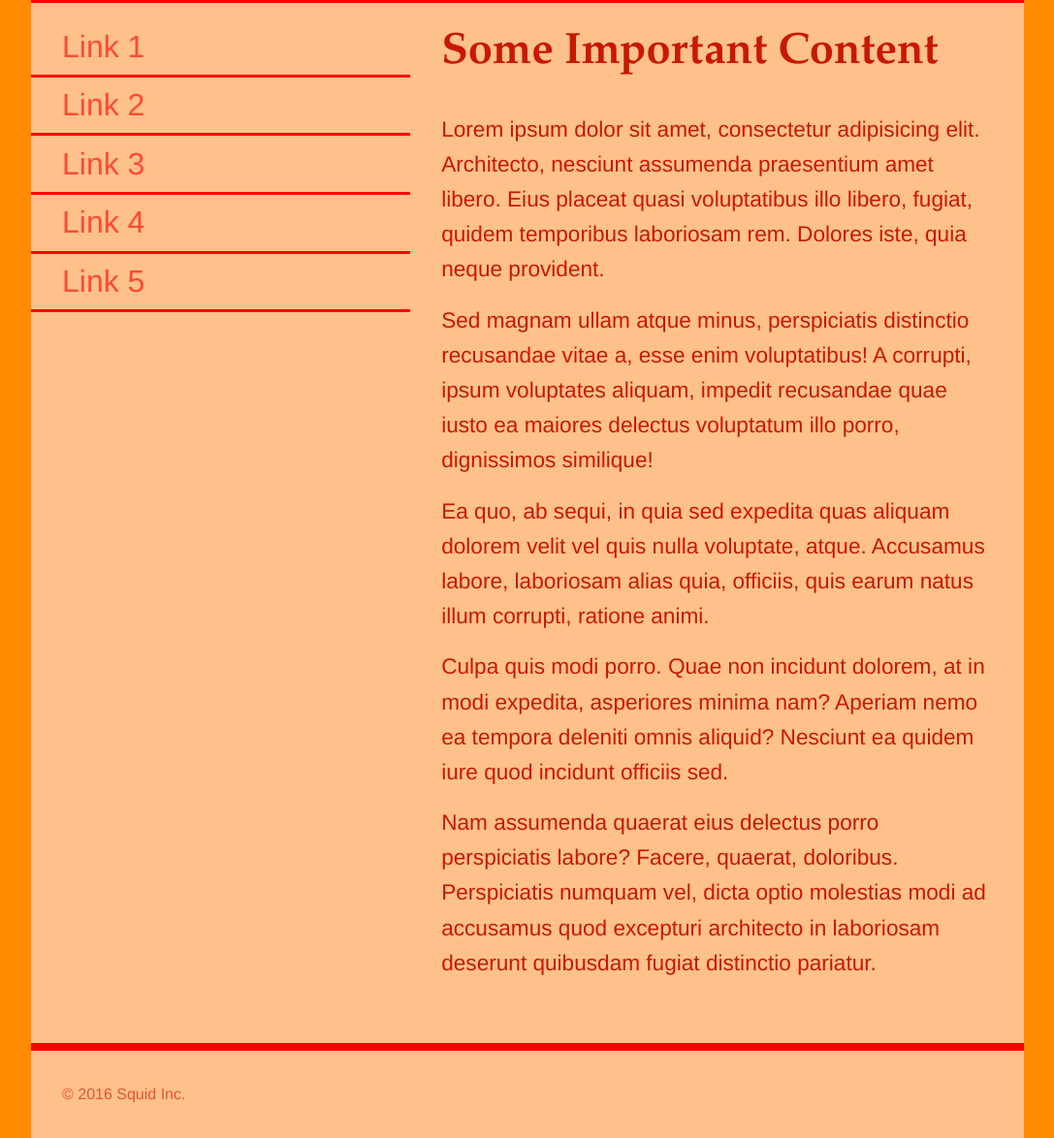
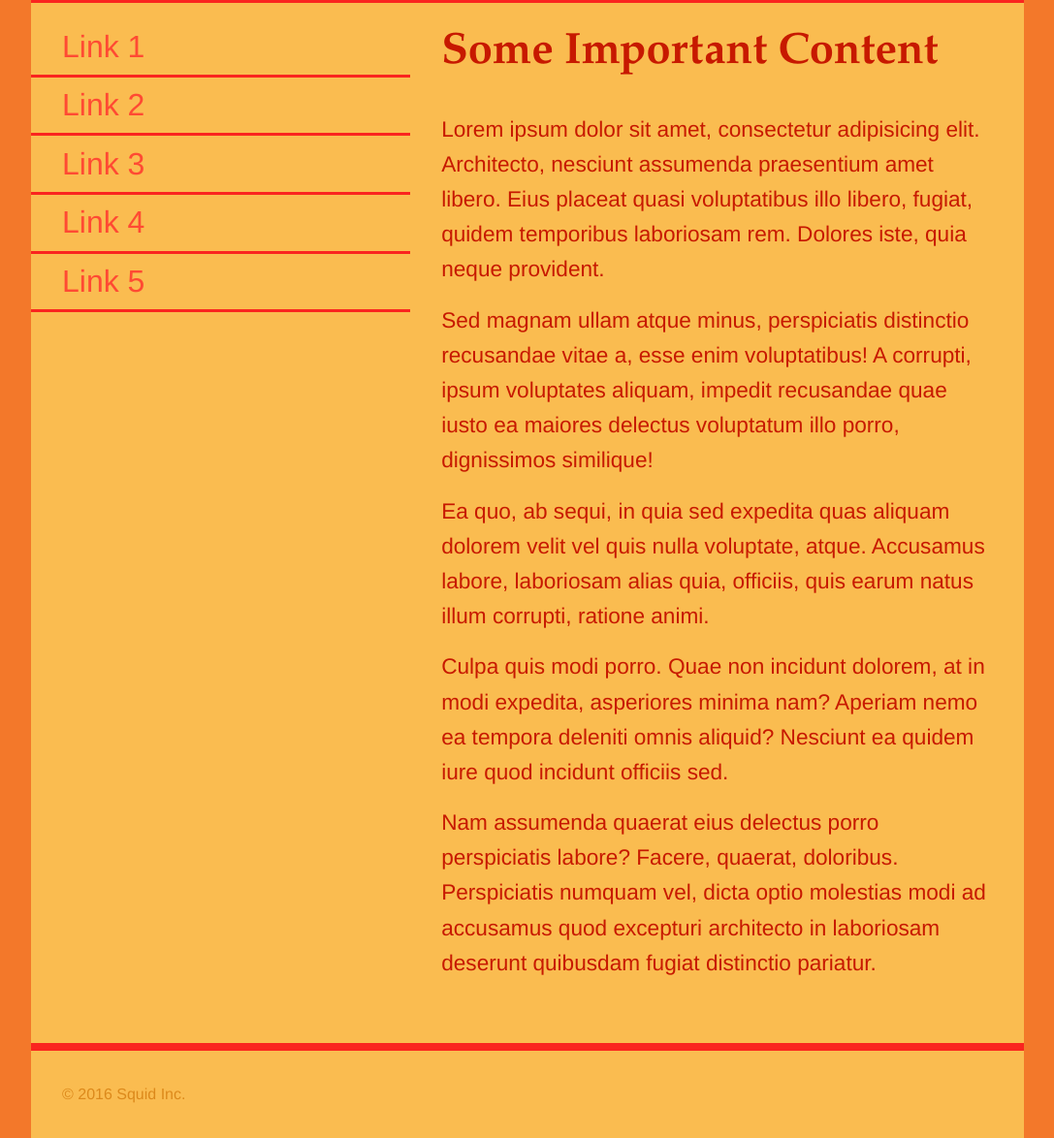
Before and after one commit to tamk0002/colours, a plain HTML site: page analogous.html in a window 1280 px wide. Shown: the part 147-1321 px from the top of the page at 97% size, without its empty margins (96-1183 px from the left). Drawn offline with Linux system fonts and the light colour scheme.

Commit message:
color adjustments

```diff
--- a/analogous.html
+++ b/analogous.html
@@ -24,7 +24,7 @@
             font-family: Helvetica, Arial, sans-serif;
         }
         html,body{
-            background-color: darkorange;
+            background-color: #F3782A;
             color: #C71900
         }
         h1{
@@ -47,13 +47,13 @@
         nav li>a{
             display: block;
             text-decoration: none;
-            border-bottom: 0.2rem solid red;
+            border-bottom: 0.2rem solid #FA241F;
             padding: 0.2rem 2rem;
             color: #FF4A33;
         }
         nav li>a:hover,
         nav li>a:active{
-            color: orange;
+            color: #FF8E4F;
         }
         p{
             font-size: 1.414rem;
@@ -66,11 +66,11 @@
             width: 80%;
             max-width: 1200px;
             margin: 0 auto;
-            background-color: #FFC18B;
+            background-color: #FABC50;
         }
         header{
             width:100%;
-            border-bottom: 1rem solid red;
+            border-bottom: 1rem solid #FA241F;
         }
         nav{
             float:left;
@@ -83,12 +83,12 @@
         footer{
             clear:both;
             width: 100%;
-            border-top: 0.5rem solid red;
+            border-top: 0.5rem solid #FA241F;
         }
         footer p{
             font-size: 1rem;
             padding: 2rem;
-            color: #E4532E;
+            color: #DC891B;
         }
     </style>
 </head>
```
